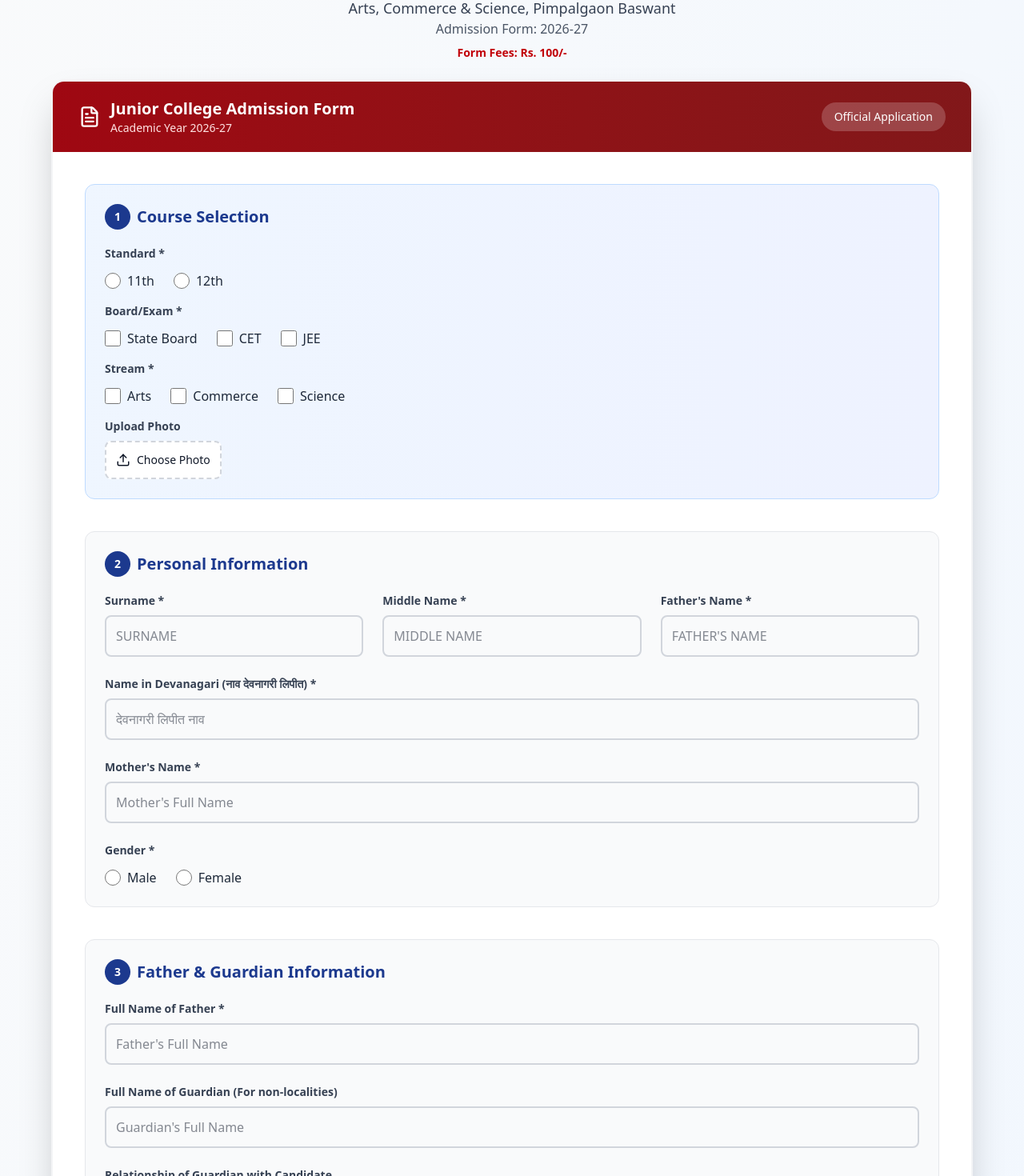
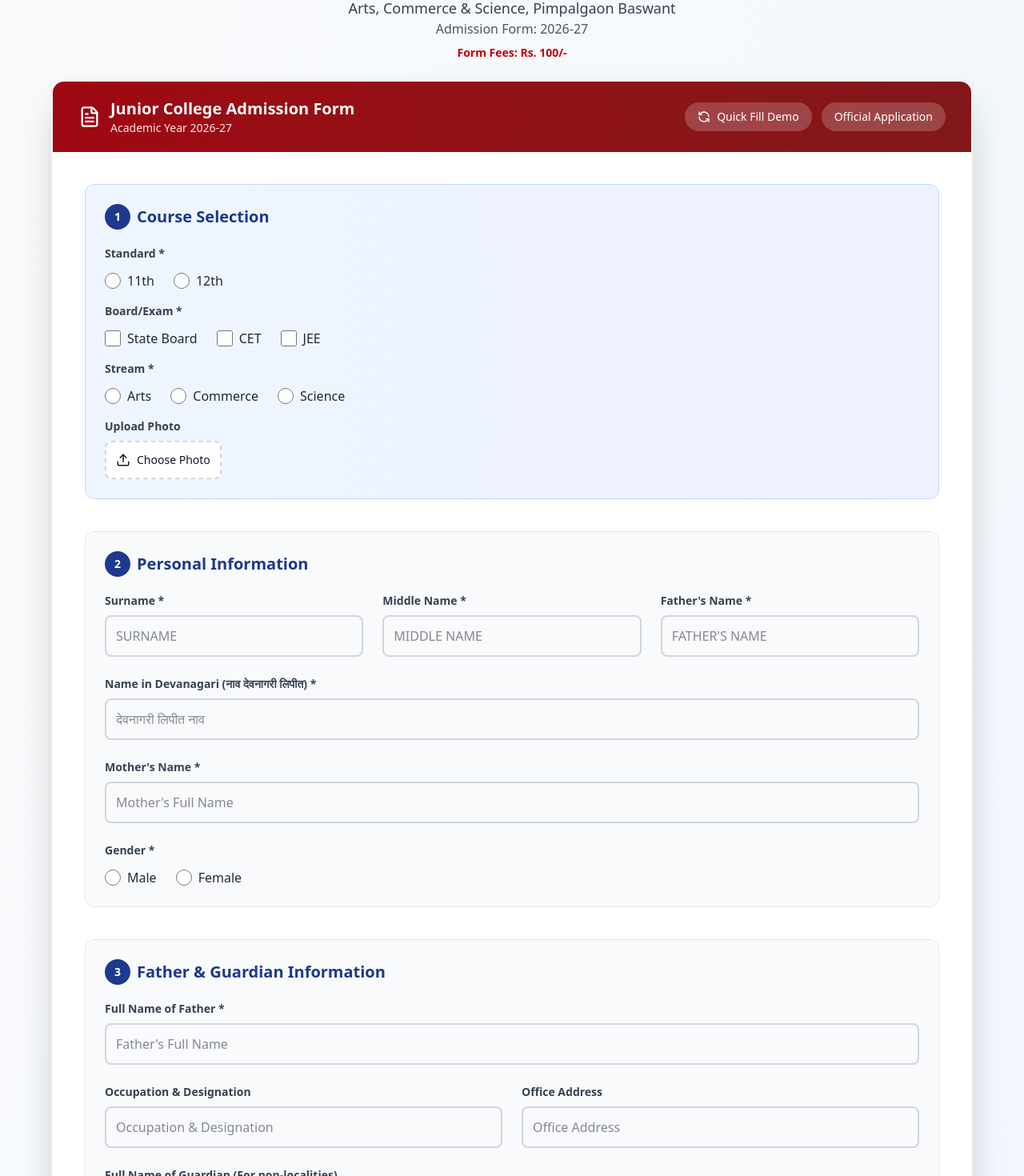
Before and after one commit to Thunderbeast5/svcsm, a React (Vite) app: page /admissions/form in a window 1280 px wide. Shown: the part 220-1690 px from the top of the page at 80% size. Built offline with nearby package versions, Linux system fonts and the light colour scheme; what @react-pdf/renderer would draw is missing.

Commit message:
final form

```diff
--- a/src/components/PDF/JuniorAdmissionPDF.jsx
+++ b/src/components/PDF/JuniorAdmissionPDF.jsx
@@ -1,8 +1,8 @@
 import React from 'react';
 import { Page, Text, View, Document, StyleSheet, Image } from '@react-pdf/renderer';
+import logo from '../../assets/logo-name.png';
 
 // Import your logo if available
-// import logo from '../../assets/logo-name.png';
 
 const styles = StyleSheet.create({
   page: {
@@ -21,9 +21,14 @@ const styles = StyleSheet.create({
     flexDirection: 'row',
     alignItems: 'flex-start'
   },
+  headerLeft: {
+    width: '25%',
+    alignItems: 'center',
+    justifyContent: 'flex-start'
+  },
   logoSection: {
-    width: '70%',
-    paddingRight: 10
+    width: '50%',
+    paddingHorizontal: 10
   },
   instituteName: {
     fontSize: 16,
@@ -43,7 +48,7 @@ const styles = StyleSheet.create({
     marginTop: 5
   },
   headerRight: {
-    width: '30%',
+    width: '25%',
     alignItems: 'center',
     justifyContent: 'flex-start'
   },
@@ -339,11 +344,26 @@ const JuniorAdmissionPDF = ({ data }) => {
 
         {/* Header */}
         <View style={styles.header}>
+          {/* Photo on Left */}
+          <View style={styles.headerLeft}>
+            <View style={styles.photoBox}>
+              {data.photoData ? (
+                <Image src={data.photoData} style={styles.photoImage} />
+              ) : (
+                <Text style={styles.photoText}>Self Attested Photo</Text>
+              )}
+            </View>
+          </View>
+
+          {/* Logo in Middle */}
           <View style={styles.logoSection}>
             {/* If you have logo, uncomment this: */}
-            {/* <Image src={logo} style={styles.logoImage} /> */}
+            <Image src={logo} style={styles.logoImage} />
             <Text style={styles.instituteName}>
-              Swami Vivekananda Junior Inst. of Arts, Commerce & Science, Pimpalgaon Baswant.
+              Swami Vivekananda Junior inst. of Arts, commerce & Science,
+            </Text>
+            <Text style={styles.instituteName}>
+              Pimpalgaon Baswant.
             </Text>
             <Text style={styles.instituteSubtitle}>
               Admission Form: 2026-27
@@ -353,25 +373,15 @@ const JuniorAdmissionPDF = ({ data }) => {
             </Text>
           </View>
 
+          {/* Application Number on Right */}
           <View style={styles.headerRight}>
-            <View style={styles.photoBox}>
-              {data.photoData ? (
-                <Image src={data.photoData} style={styles.photoImage} />
-              ) : (
-                <Text style={styles.photoText}>Self Attested Photo</Text>
-              )}
-            </View>
             <View style={styles.appNoText}>
               <Text>Application Form No.</Text>
               <Text style={{ marginTop: 2 }}>{data.appNo || '________'}</Text>
             </View>
+            <Text style={{ fontSize: 11, marginTop: 8, fontFamily: 'Times-Bold' }}>Form Fees: Rs. 100/-</Text>
           </View>
         </View>
-
-        <Text style={styles.formTitle}>
-          Swami Vivekananda Institute of Arts, Commerce & Science, Pimpalgaon Baswant, Nashik
-        </Text>
-        <Text style={styles.formFees}>Form Fees: Rs. 100/-</Text>
 
         {/* Course Selection */}
         <View style={styles.courseRow}>
@@ -402,15 +412,15 @@ const JuniorAdmissionPDF = ({ data }) => {
 
           <Text style={{ fontSize: 11, fontFamily: 'Times-Bold', marginLeft: 12, marginRight: 5 }}>Stream:</Text>
           <View style={styles.courseItem}>
-            <View style={data.streamArts ? styles.checkedBox : styles.checkbox} />
+            <View style={data.stream === 'Arts' ? styles.checkedBox : styles.checkbox} />
             <Text style={styles.checkboxLabel}>Arts</Text>
           </View>
           <View style={styles.courseItem}>
-            <View style={data.streamCommerce ? styles.checkedBox : styles.checkbox} />
+            <View style={data.stream === 'Commerce' ? styles.checkedBox : styles.checkbox} />
             <Text style={styles.checkboxLabel}>Commerce</Text>
           </View>
           <View style={styles.courseItem}>
-            <View style={data.streamScience ? styles.checkedBox : styles.checkbox} />
+            <View style={data.stream === 'Science' ? styles.checkedBox : styles.checkbox} />
             <Text style={styles.checkboxLabel}>Science</Text>
           </View>
         </View>
@@ -463,12 +473,24 @@ const JuniorAdmissionPDF = ({ data }) => {
         </View>
 
         <View style={styles.row}>
-          <Text style={styles.label}>(B) Full Name of Guardian (For non-localities):</Text>
+          <View style={{ ...styles.col, marginRight: 10 }}>
+            <Text style={styles.label}>(B) Occupation & Designation:</Text>
+            <Text style={styles.value}>{data.occupation || ''}</Text>
+          </View>
+        </View>
+
+        <View style={styles.row}>
+          <Text style={styles.label}>(C) Office Address:</Text>
+          <Text style={styles.value}>{data.officeAddress || ''}</Text>
+        </View>
+
+        <View style={styles.row}>
+          <Text style={styles.label}>(D) Full Name of Guardian (For non-localities):</Text>
           <Text style={styles.value}>{data.guardianName || ''}</Text>
         </View>
 
         <View style={styles.row}>
-          <Text style={styles.label}>(C) Relationship of Guardian with the Candidate:</Text>
+          <Text style={styles.label}>(E) Relationship of Guardian with the Candidate:</Text>
           <Text style={styles.value}>{data.guardianRelation || ''}</Text>
         </View>
 
@@ -481,37 +503,25 @@ const JuniorAdmissionPDF = ({ data }) => {
         </View>
 
         <View style={styles.row}>
-          <View style={{ ...styles.col, marginRight: 10 }}>
-            <Text style={styles.label}>(A) Occupation & Designation:</Text>
-            <Text style={styles.value}>{data.occupation || ''}</Text>
-          </View>
-        </View>
-
-        <View style={styles.row}>
-          <Text style={styles.label}>(B) Office Address:</Text>
-          <Text style={styles.value}>{data.officeAddress || ''}</Text>
-        </View>
-
-        <View style={styles.row}>
           <View style={{ width: '48%', marginRight: 15 }}>
-            <Text style={{ ...styles.label, marginBottom: 5 }}>(C) Parent/Guardian's Mobile No.:</Text>
+            <Text style={{ ...styles.label, marginBottom: 5 }}>(A) Parent/Guardian's Mobile No.:</Text>
             {renderDigitBoxes('parentMobile', 10)}
           </View>
           <View style={{ width: '48%' }}>
-            <Text style={{ ...styles.label, marginBottom: 5 }}>(D) Candidate Mobile No.:</Text>
+            <Text style={{ ...styles.label, marginBottom: 5 }}>(B) Candidate Mobile No.:</Text>
             {renderDigitBoxes('candidateMobile', 10)}
           </View>
         </View>
 
         <View style={styles.row}>
           <View style={{ ...styles.col, marginRight: 10 }}>
-            <Text style={styles.label}>(E) Telephone No. (With STD Code):</Text>
+            <Text style={styles.label}>(C) Telephone No. (With STD Code):</Text>
             <Text style={styles.value}>{data.telephone || ''}</Text>
           </View>
         </View>
 
         <View style={styles.row}>
-          <Text style={styles.label}>(F) E-Mail ID:</Text>
+          <Text style={styles.label}>(D) E-Mail ID:</Text>
           <Text style={styles.value}>{data.email || ''}</Text>
         </View>
 
@@ -682,16 +692,9 @@ const JuniorAdmissionPDF = ({ data }) => {
           <Text style={{ fontSize: 10, textAlign: 'justify', lineHeight: 1.5 }}>
             I hereby agree that, I have attached copies of only mentioned documents to my application and understand that my application will be approved on the basis of above documents supplied by me at the time of submitting this application.
           </Text>
-        </View>
-
-        {/* Signature Section */}
-        <View style={styles.signatureRow}>
-          <View style={styles.signBox}>
-            <Text style={{ fontSize: 10, marginBottom: 3 }}>Date: ____ / ____ / ____</Text>
-            <Text style={{ fontSize: 10, marginBottom: 3 }}>Place: _______________</Text>
-          </View>
-          <View style={styles.signBox}>
-            <Text style={styles.signLine}>Signature of Applicant</Text>
+          <View style={{ flexDirection: 'row', marginTop: 6, justifyContent: 'space-between' }}>
+            <Text style={{ fontSize: 10 }}>Date: ____ / ____ / ____</Text>
+            <Text style={{ fontSize: 10 }}>Place: _______________</Text>
           </View>
         </View>
 
@@ -761,26 +764,51 @@ const JuniorAdmissionPDF = ({ data }) => {
             </Text>
           </View>
 
-          <View style={{ marginTop: 10, borderWidth: 1, borderColor: '#999', padding: 8 }}>
-            <View style={{ flexDirection: 'row', justifyContent: 'space-between', marginBottom: 4 }}>
-              <Text style={{ fontSize: 10, fontFamily: 'Times-Bold' }}>Submission Mode (Non-refundable)</Text>
-              <Text style={{ fontSize: 10, fontFamily: 'Times-Bold' }}>Dates</Text>
-              <Text style={{ fontSize: 10, fontFamily: 'Times-Bold' }}>Fees Amount</Text>
+          {/* Submission Mode Table */}
+          <View style={styles.table}>
+            <View style={styles.tableRow}>
+              <View style={styles.tableColHeader}>
+                <Text>Submission Mode (Non-refundable)</Text>
+              </View>
+              <View style={styles.tableColHeader}>
+                <Text>Dates</Text>
+              </View>
+              <View style={{ ...styles.tableColHeader, borderRightWidth: 0 }}>
+                <Text>Fees Amount</Text>
+              </View>
             </View>
-            <View style={{ flexDirection: 'row', justifyContent: 'space-between', marginBottom: 3 }}>
-              <Text style={{ fontSize: 9 }}>One Time</Text>
-              <Text style={{ fontSize: 9 }}>_________________</Text>
-              <Text style={{ fontSize: 9 }}>_________________</Text>
+            <View style={styles.tableRow}>
+              <View style={styles.tableCol}>
+                <Text>One Time</Text>
+              </View>
+              <View style={styles.tableCol}>
+                <Text>_______________</Text>
+              </View>
+              <View style={{ ...styles.tableColLast, borderRightWidth: 0 }}>
+                <Text>_______________</Text>
+              </View>
             </View>
-            <View style={{ flexDirection: 'row', justifyContent: 'space-between', marginBottom: 3 }}>
-              <Text style={{ fontSize: 9 }}>Two Instalments</Text>
-              <Text style={{ fontSize: 9 }}>_________________</Text>
-              <Text style={{ fontSize: 9 }}>_________________</Text>
+            <View style={styles.tableRow}>
+              <View style={styles.tableCol}>
+                <Text>Two Instalments</Text>
+              </View>
+              <View style={styles.tableCol}>
+                <Text>_______________</Text>
+              </View>
+              <View style={{ ...styles.tableColLast, borderRightWidth: 0 }}>
+                <Text>_______________</Text>
+              </View>
             </View>
-            <View style={{ flexDirection: 'row', justifyContent: 'space-between' }}>
-              <Text style={{ fontSize: 9 }}>Multi Instalments</Text>
-              <Text style={{ fontSize: 9 }}>_________________</Text>
-              <Text style={{ fontSize: 9 }}>_________________</Text>
+            <View style={{ ...styles.tableRow, borderBottomWidth: 0 }}>
+              <View style={styles.tableCol}>
+                <Text>Multi Instalments</Text>
+              </View>
+              <View style={styles.tableCol}>
+                <Text>_______________</Text>
+              </View>
+              <View style={{ ...styles.tableColLast, borderRightWidth: 0 }}>
+                <Text>_______________</Text>
+              </View>
             </View>
           </View>
 
--- a/src/pages/Admission/JuniorAdmissionForm.jsx
+++ b/src/pages/Admission/JuniorAdmissionForm.jsx
@@ -46,6 +46,101 @@ const JuniorAdmissionForm = () => {
     setPhotoFile(null);
     setPhotoPreview(null);
     reset();
+  };
+
+  const quickFillForm = () => {
+    // Personal Information
+    setValue("surname", "Sharma");
+    setValue("fathersName", "Rajesh");
+    setValue("mothersName", "Priya");
+    setValue("firstName", "Amit");
+    setValue("middleName", "Kumar");
+    setValue("placeOfBirth", "Nashik");
+    setValue("gender", "Male");
+    setValue("religion", "Hindu");
+    setValue("caste", "Open");
+    setValue("subCaste", "N/A");
+    setValue("motherTongue", "Marathi");
+    setValue("nationality", "Indian");
+
+    // Date of Birth
+    for (let i = 0; i < 2; i++) setValue(`dobDay${i}`, i === 0 ? "1" : "5");
+    for (let i = 0; i < 2; i++) setValue(`dobMonth${i}`, i === 0 ? "0" : "6");
+    for (let i = 0; i < 4; i++) {
+      const year = "2008";
+      setValue(`dobYear${i}`, year[i]);
+    }
+
+    // Age
+    for (let i = 0; i < 2; i++) setValue(`ageYears${i}`, i === 0 ? "1" : "7");
+    for (let i = 0; i < 2; i++) setValue(`ageMonths${i}`, i === 0 ? "0" : "6");
+    for (let i = 0; i < 2; i++) setValue(`ageDays${i}`, i === 0 ? "1" : "5");
+
+    // Blood Group
+    setValue("bloodGroup", "O+");
+
+    // Aadhar Number
+    for (let i = 0; i < 12; i++) {
+      const aadhar = "123456789012";
+      setValue(`aadhar${i}`, aadhar[i]);
+    }
+
+    // Mobile Numbers
+    for (let i = 0; i < 10; i++) {
+      const mobile = "9876543210";
+      setValue(`mobile${i}`, mobile[i]);
+    }
+    for (let i = 0; i < 10; i++) {
+      const altMobile = "8765432109";
+      setValue(`altMobile${i}`, altMobile[i]);
+    }
+
+    // Address
+    setValue("addressLine1", "123, Shivaji Nagar");
+    setValue("addressLine2", "Near Main Market");
+    setValue("city", "Pimpalgaon Baswant");
+    setValue("district", "Nashik");
+    setValue("state", "Maharashtra");
+    setValue("pincode", "422209");
+
+    // Course Selection
+    setValue("standard", "11th");
+    setValue("boardStateBoard", true);
+    setValue("stream", "Science");
+
+    // Previous Education
+    setValue("previousSchool", "Govt. High School, Nashik");
+    setValue("previousClass", "10th");
+    setValue("previousBoard", "SSC");
+    setValue("previousYear", "2025");
+    setValue("previousPercentage", "85.50");
+
+    // Parent/Guardian Information
+    setValue("fatherOccupation", "Business");
+    setValue("fatherIncome", "500000");
+    setValue("motherOccupation", "Teacher");
+    setValue("motherIncome", "300000");
+    setValue("guardianName", "");
+    setValue("guardianRelation", "");
+    setValue("guardianOccupation", "");
+    setValue("guardianIncome", "");
+
+    // Emergency Contact
+    setValue("emergencyName", "Rajesh Sharma");
+    setValue("emergencyRelation", "Father");
+    for (let i = 0; i < 10; i++) {
+      const emergency = "9876543210";
+      setValue(`emergencyMobile${i}`, emergency[i]);
+    }
+
+    // Documents
+    setValue("docLC", true);
+    setValue("docMigration", false);
+    setValue("docMarksheet", true);
+    setValue("docAadhar", true);
+
+    // Declaration
+    setValue("declarationAccepted", true);
   };
 
   // Helper component for individual digit boxes
@@ -103,7 +198,17 @@ const JuniorAdmissionForm = () => {
                 <p className="text-sm text-red-100">Academic Year 2026-27</p>
               </div>
             </div>
-            <span className="text-sm bg-white/20 px-4 py-2 rounded-full">Official Application</span>
+            <div className="flex items-center gap-3">
+              <button
+                type="button"
+                onClick={quickFillForm}
+                className="text-sm bg-white/20 hover:bg-white/30 px-4 py-2 rounded-full transition-all flex items-center gap-2"
+              >
+                <RefreshCcw size={16} />
+                Quick Fill Demo
+              </button>
+              <span className="text-sm bg-white/20 px-4 py-2 rounded-full">Official Application</span>
+            </div>
           </div>
 
           <div className="p-8 md:p-10">
@@ -184,32 +289,33 @@ const JuniorAdmissionForm = () => {
                       <div className="flex gap-6">
                         <label className="flex items-center gap-2 cursor-pointer">
                           <input
-                            type="checkbox"
+                            type="radio"
                             value="Arts"
-                            {...register("streamArts")}
+                            {...register("stream", { required: "Please select a stream" })}
                             className="w-5 h-5 cursor-pointer"
                           />
                           <span className="text-gray-800 font-medium">Arts</span>
                         </label>
                         <label className="flex items-center gap-2 cursor-pointer">
                           <input
-                            type="checkbox"
+                            type="radio"
                             value="Commerce"
-                            {...register("streamCommerce")}
+                            {...register("stream", { required: "Please select a stream" })}
                             className="w-5 h-5 cursor-pointer"
                           />
                           <span className="text-gray-800 font-medium">Commerce</span>
                         </label>
                         <label className="flex items-center gap-2 cursor-pointer">
                           <input
-                            type="checkbox"
+                            type="radio"
                             value="Science"
-                            {...register("streamScience")}
+                            {...register("stream", { required: "Please select a stream" })}
                             className="w-5 h-5 cursor-pointer"
                           />
                           <span className="text-gray-800 font-medium">Science</span>
                         </label>
                       </div>
+                      {errors.stream && <p className="text-red-600 text-xs mt-1">{errors.stream.message}</p>}
                     </div>
 
                     {/* Photo Upload */}
@@ -349,6 +455,28 @@ const JuniorAdmissionForm = () => {
                       {errors.fullNameFather && <p className="text-red-600 text-xs mt-1">{errors.fullNameFather.message}</p>}
                     </div>
 
+                    <div className="grid grid-cols-1 md:grid-cols-2 gap-6">
+                      <div>
+                        <label className="block text-sm font-bold mb-2 text-gray-700">Occupation & Designation</label>
+                        <input
+                          type="text"
+                          {...register("occupation")}
+                          className="w-full p-3 border-2 border-gray-300 rounded-lg focus:border-blue-500 focus:ring-2 focus:ring-blue-200"
+                          placeholder="Occupation & Designation"
+                        />
+                      </div>
+
+                      <div>
+                        <label className="block text-sm font-bold mb-2 text-gray-700">Office Address</label>
+                        <input
+                          type="text"
+                          {...register("officeAddress")}
+                          className="w-full p-3 border-2 border-gray-300 rounded-lg focus:border-blue-500 focus:ring-2 focus:ring-blue-200"
+                          placeholder="Office Address"
+                        />
+                      </div>
+                    </div>
+
                     <div>
                       <label className="block text-sm font-bold mb-2 text-gray-700">Full Name of Guardian (For non-localities)</label>
                       <input
@@ -388,28 +516,6 @@ const JuniorAdmissionForm = () => {
                         placeholder="Complete Address with Village/City, Taluka, District, State, PIN"
                       />
                       {errors.permanentAddress && <p className="text-red-600 text-xs mt-1">{errors.permanentAddress.message}</p>}
-                    </div>
-
-                    <div className="grid grid-cols-1 md:grid-cols-2 gap-6">
-                      <div>
-                        <label className="block text-sm font-bold mb-2 text-gray-700">Occupation & Designation</label>
-                        <input
-                          type="text"
-                          {...register("occupation")}
-                          className="w-full p-3 border-2 border-gray-300 rounded-lg focus:border-blue-500 focus:ring-2 focus:ring-blue-200"
-                          placeholder="Occupation & Designation"
-                        />
-                      </div>
-
-                      <div>
-                        <label className="block text-sm font-bold mb-2 text-gray-700">Office Address</label>
-                        <input
-                          type="text"
-                          {...register("officeAddress")}
-                          className="w-full p-3 border-2 border-gray-300 rounded-lg focus:border-blue-500 focus:ring-2 focus:ring-blue-200"
-                          placeholder="Office Address"
-                        />
-                      </div>
                     </div>
 
                     {/* Parent/Guardian Mobile with digit boxes */}
@@ -826,9 +932,34 @@ const JuniorAdmissionForm = () => {
                       <li>I am aware that use of mobile phones is prohibited wherever academic activity is going on (Classroom, Laboratories and Library) & shall abide by the same.</li>
                       <li>The student should carry identity card regularly and it should be produced when demanded by the authority of the college or institute.</li>
                       <li><strong>About Fees Submission:</strong> (Uniform/Books/Exam Fees are not Included)
-                        <div className="ml-6 mt-2 text-xs">
-                          <p><strong>Submission Mode (Non-refundable):</strong> One Time / Two Instalments / Multi Instalments</p>
-                          <p className="mt-1"><strong>Note:</strong> Admission will be finalized only after submission of all documents & full payment of fees.</p>
+                        <div className="ml-6 mt-2">
+                          <table className="w-full border border-gray-400 text-xs">
+                            <thead>
+                              <tr className="bg-gray-200">
+                                <th className="border border-gray-400 p-2 text-left">Submission Mode (Non-refundable)</th>
+                                <th className="border border-gray-400 p-2 text-left">Dates</th>
+                                <th className="border border-gray-400 p-2 text-left">Fees Amount</th>
+                              </tr>
+                            </thead>
+                            <tbody>
+                              <tr>
+                                <td className="border border-gray-400 p-2">One Time</td>
+                                <td className="border border-gray-400 p-2">_______________</td>
+                                <td className="border border-gray-400 p-2">_______________</td>
+                              </tr>
+                              <tr>
+                                <td className="border border-gray-400 p-2">Two Instalments</td>
+                                <td className="border border-gray-400 p-2">_______________</td>
+                                <td className="border border-gray-400 p-2">_______________</td>
+                              </tr>
+                              <tr>
+                                <td className="border border-gray-400 p-2">Multi Instalments</td>
+                                <td className="border border-gray-400 p-2">_______________</td>
+                                <td className="border border-gray-400 p-2">_______________</td>
+                              </tr>
+                            </tbody>
+                          </table>
+                          <p className="mt-2 text-xs"><strong>Note:</strong> Admission will be finalized only after submission of all documents & full payment of fees.</p>
                         </div>
                       </li>
                     </ol>
```
